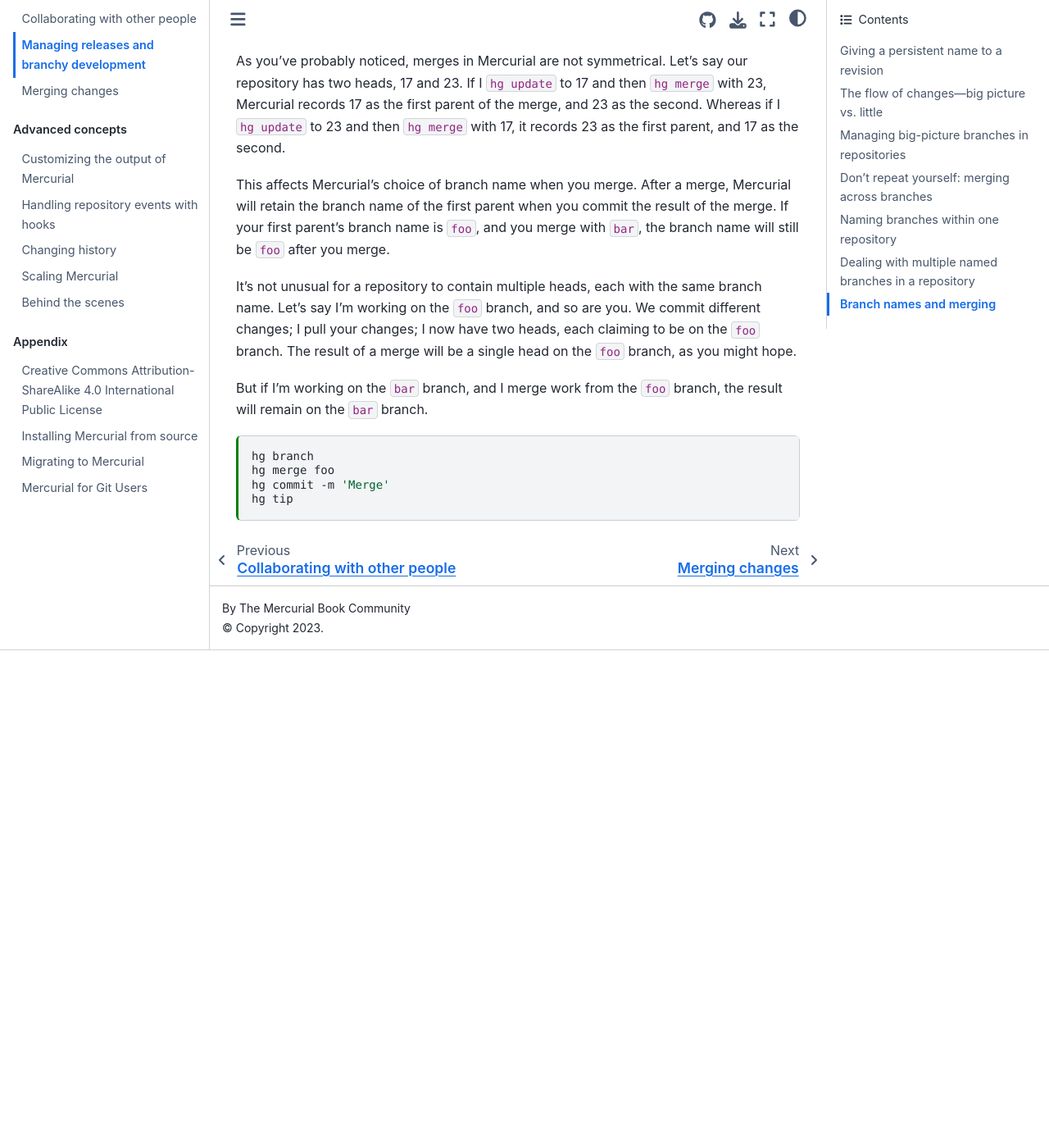
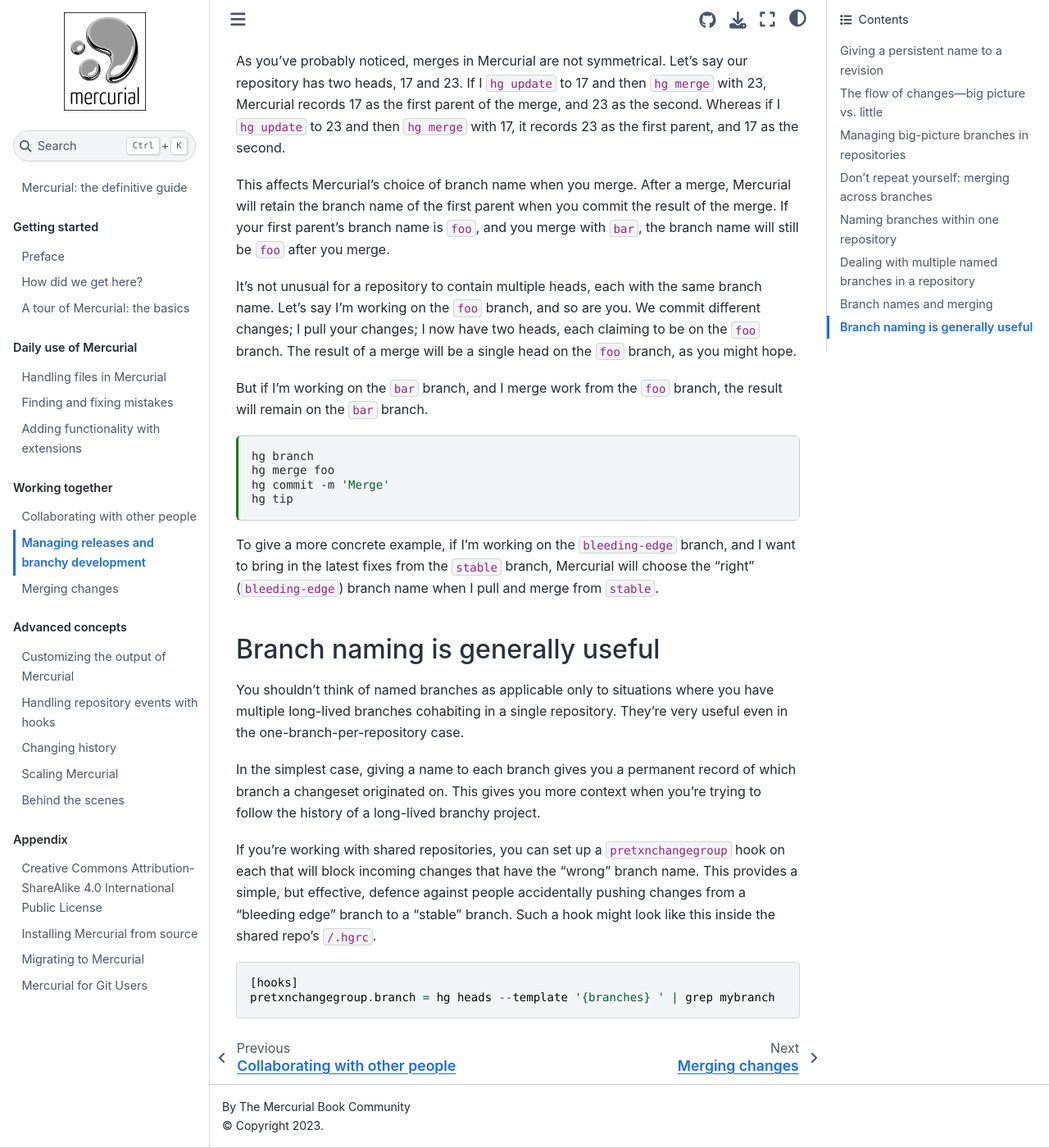
Before and after one commit to paugier/mercurial-jupyterbook, a Jupyter Book: the page built from book/working-together/branch.md, in a window 1280 px wide and 1400 px high, scrolled down 9380 px. Shown: the whole window at 82% size. Built offline with Jupyter Book 1.0.4 settings and Sphinx 7.4.7 and the Sphinx Book theme 1.1.4, drawn with Linux system fonts in a browser that asks for light colours; before the commit the page ends 10173 px from its top, so only the background shows below that.

Commit message:
Fixes working-together

````diff
--- a/book/working-together/branch.md
+++ b/book/working-together/branch.md
@@ -463,3 +463,29 @@
 hg commit -m 'Merge'
 hg tip
 ```
+
+To give a more concrete example, if I'm working on the `bleeding-edge` branch, and
+I want to bring in the latest fixes from the `stable` branch, Mercurial will
+choose the “right” (`bleeding-edge`) branch name when I pull and merge from
+`stable`.
+
+## Branch naming is generally useful
+
+You shouldn't think of named branches as applicable only to situations where you
+have multiple long-lived branches cohabiting in a single repository. They're very
+useful even in the one-branch-per-repository case.
+
+In the simplest case, giving a name to each branch gives you a permanent record of
+which branch a changeset originated on. This gives you more context when you're
+trying to follow the history of a long-lived branchy project.
+
+If you're working with shared repositories, you can set up a `pretxnchangegroup`
+hook on each that will block incoming changes that have the “wrong” branch name.
+This provides a simple, but effective, defence against people accidentally pushing
+changes from a “bleeding edge” branch to a “stable” branch. Such a hook might look
+like this inside the shared repo's `/.hgrc`.
+
+```
+[hooks]
+pretxnchangegroup.branch = hg heads --template '{branches} ' | grep mybranch
+```
````
Also changed, not shown: book/working-together/merge.md (+17 -0 lines).
